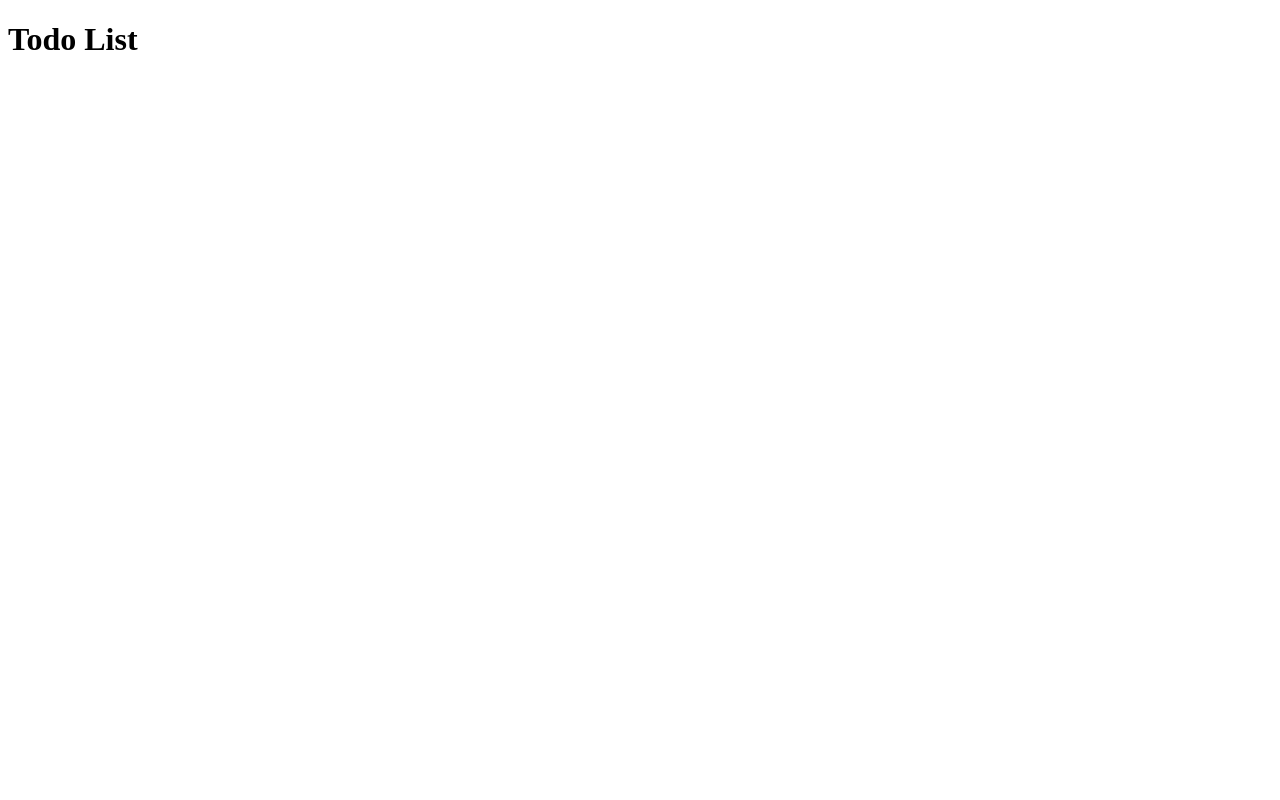
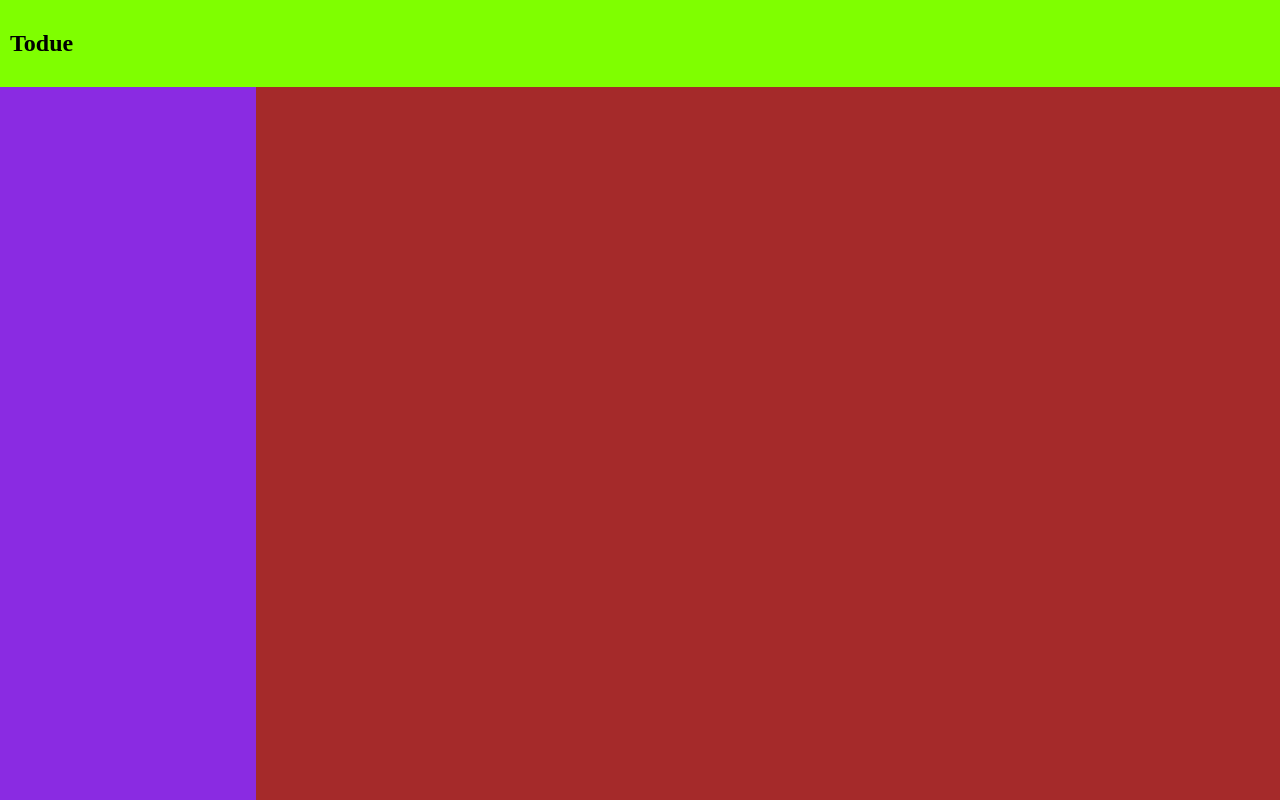
Before and after one commit to JCannon92/to-do-list, a website built with webpack: page src/template.html in a window 1280 px wide. Built offline with nearby package versions, Linux system fonts and the light colour scheme.

Commit message:
Configure static html and css
Setup basic html and css for app page.

```diff
--- a/src/index.js
+++ b/src/index.js
@@ -10,16 +10,23 @@ import {
 const waterPlants = new ToDo(
     'Water Plants',
     'I need to water the plants in the garden beds.',
-    '12/02/2026',
+    '12/08/2026',
     'Low',
 );
 
 const vacuumHouse = new ToDo(
     'Vacuum House',
     'I need to vacuum all rooms in the house thoroughly before the party.',
-    '15/02/2026',
+    '15/08/2026',
     'High',
-)
+);
+
+const feedCat = new ToDo(
+    'Feed Cat',
+    'I need to feed the cat.',
+    '16/08/2026',
+    'High',
+);
 
 const dailyTasks = new Project(
     'Daily Tasks',
@@ -31,6 +38,7 @@ projectLibrary.addProject(dailyTasks);
 
 dailyTasks.addToDo(waterPlants);
 dailyTasks.addToDo(vacuumHouse);
+dailyTasks.addToDo(feedCat);
 
 //For debugging purposes
 window.projectLibrary = projectLibrary;
--- a/src/styles/core.css
+++ b/src/styles/core.css
@@ -0,0 +1,31 @@
+* {
+    box-sizing: border-box;
+}
+
+body {
+    display: flex;
+    flex-direction: column;
+    height: 100dvh;
+    margin: 0;
+}
+
+nav {
+    background-color: chartreuse;
+    padding: 10px;
+}
+
+div.main {
+    flex: 1;
+    display: flex;
+}
+
+div.projects {
+    background-color: blueviolet;
+    flex: 1;
+    max-width: 20%;
+}
+
+div.to-dos {
+    background-color: brown;
+    flex: 1;
+}
--- a/src/template.html
+++ b/src/template.html
@@ -6,6 +6,12 @@
     <title>Todo List</title>
 </head>
 <body>
-    <h1>Todo List</h1>
+    <nav>
+        <h1>Todue</h1>
+    </nav>
+    <div class="main">
+        <div class="projects"></div>
+        <div class="to-dos"></div>
+    </div>
 </body>
 </html>
```
Also changed, not shown: 1 other file.
